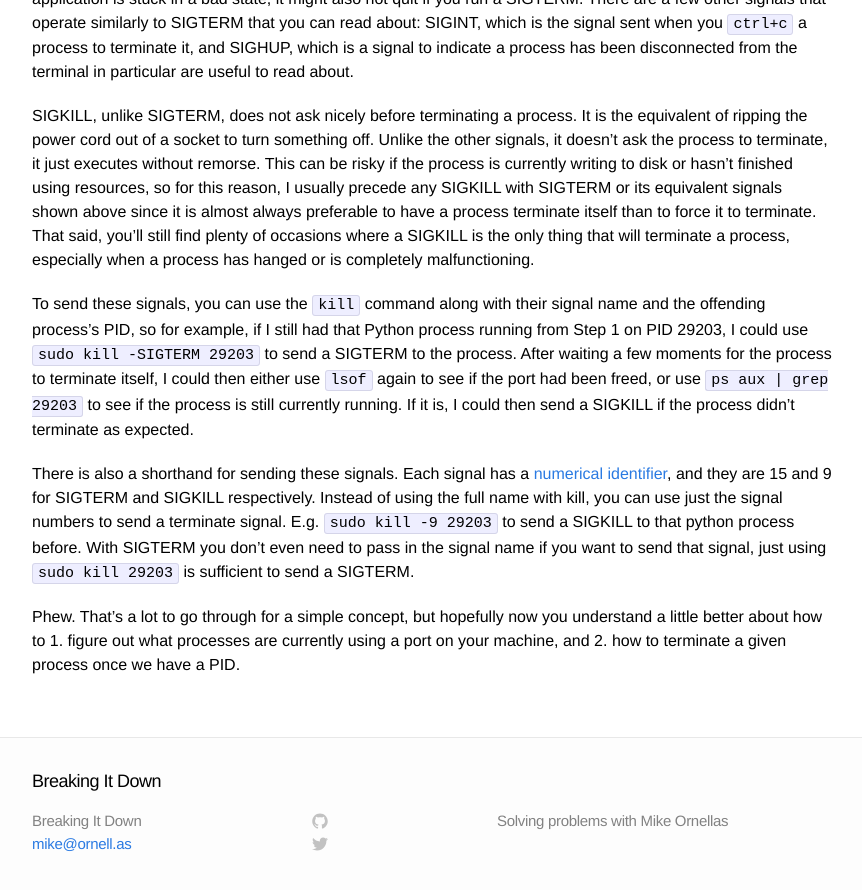
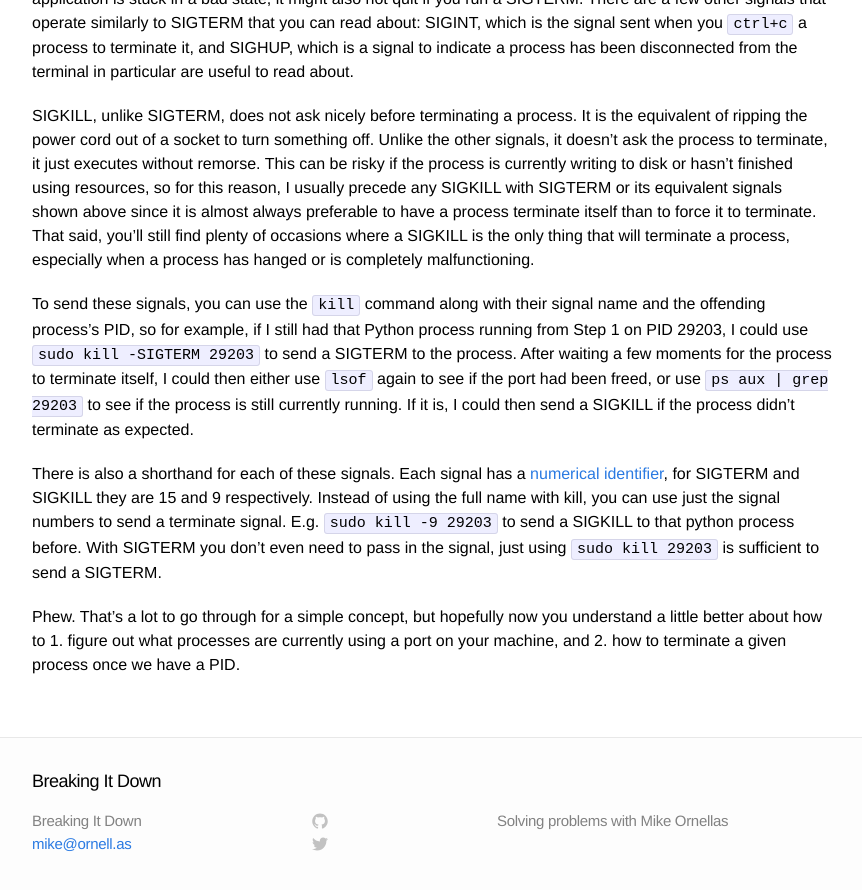
Before and after one commit to truffaut/truffaut.github.io, a Jekyll site: the page built from _posts/2014-08-15-killing-a-rogue-server.markdown, in a window 1280 px wide and 900 px high, scrolled down 1917 px. Shown: the top 890 px of the window, without its empty margins (208-1070 px from the left). Built offline with Jekyll 4.4.1, drawn with Linux system fonts in a browser that asks for light colours.

Commit message:
edit content for conciseness

```diff
--- a/_posts/2014-08-15-killing-a-rogue-server.markdown
+++ b/_posts/2014-08-15-killing-a-rogue-server.markdown
@@ -47,6 +47,6 @@ SIGKILL, unlike SIGTERM, does not ask nicely before terminating a process. It is
 
 To send these signals, you can use the `kill` command along with their signal name and the offending process's PID, so for example, if I still had that Python process running from Step 1 on PID 29203, I could use `sudo kill -SIGTERM 29203` to send a SIGTERM to the process. After waiting a few moments for the process to terminate itself, I could then either use `lsof` again to see if the port had been freed, or use `ps aux | grep 29203` to see if the process is still currently running. If it is, I could then send a SIGKILL if the process didn't terminate as expected.
 
-There is also a shorthand for sending these signals. Each signal has a [numerical identifier](http://people.cs.pitt.edu/~alanjawi/cs449/code/shell/UnixSignals.htm), and they are 15 and 9 for SIGTERM and SIGKILL respectively. Instead of using the full name with kill, you can use just the signal numbers to send a terminate signal. E.g. `sudo kill -9 29203` to send a SIGKILL to that python process before. With SIGTERM you don't even need to pass in the signal name if you want to send that signal, just using `sudo kill 29203` is sufficient to send a SIGTERM.
+There is also a shorthand for each of these signals. Each signal has a [numerical identifier](http://people.cs.pitt.edu/~alanjawi/cs449/code/shell/UnixSignals.htm), for SIGTERM and SIGKILL they are 15 and 9 respectively. Instead of using the full name with kill, you can use just the signal numbers to send a terminate signal. E.g. `sudo kill -9 29203` to send a SIGKILL to that python process before. With SIGTERM you don't even need to pass in the signal, just using `sudo kill 29203` is sufficient to send a SIGTERM.
 
 Phew. That's a lot to go through for a simple concept, but hopefully now you understand a little better about how to 1. figure out what processes are currently using a port on your machine, and 2. how to terminate a given process once we have a PID.
```
